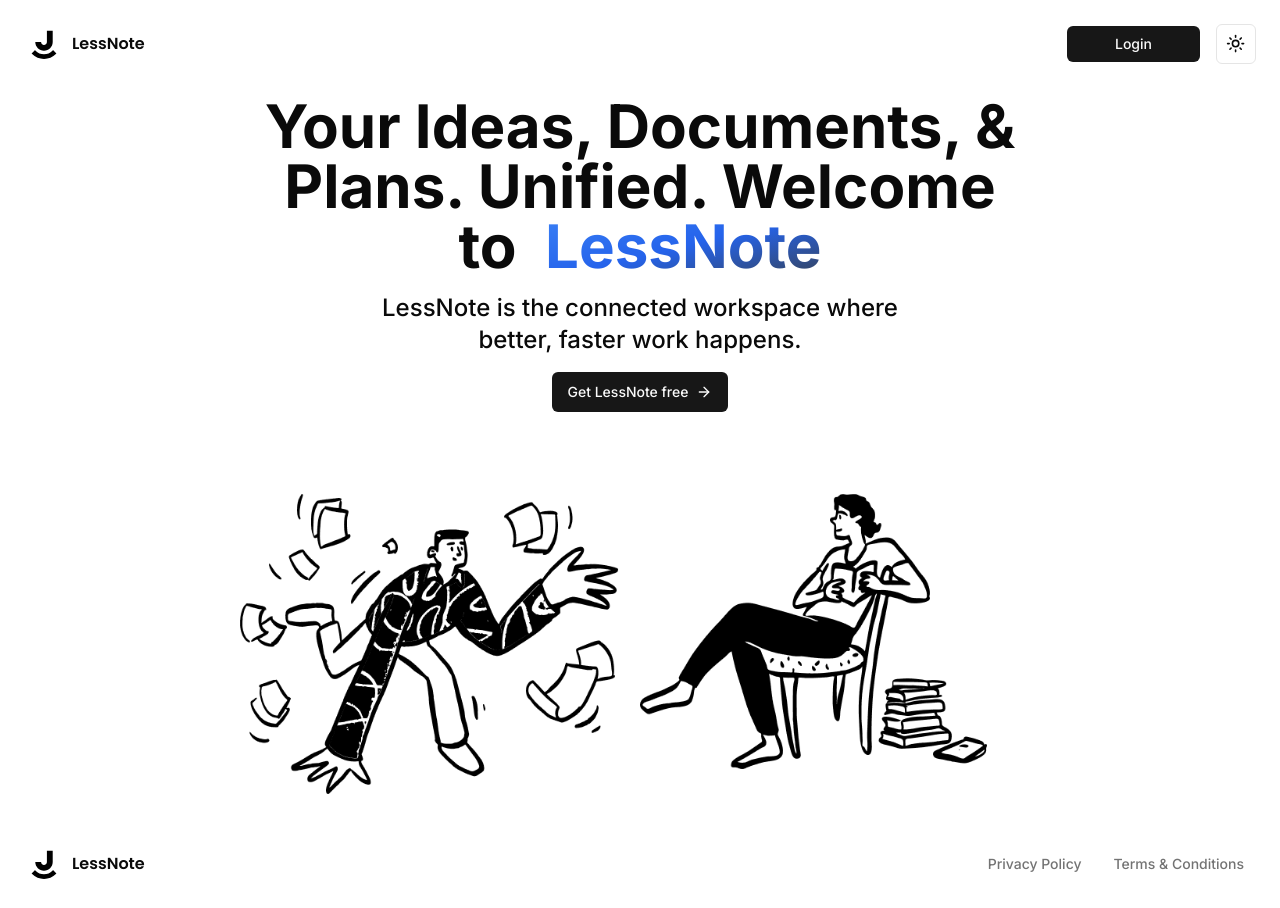
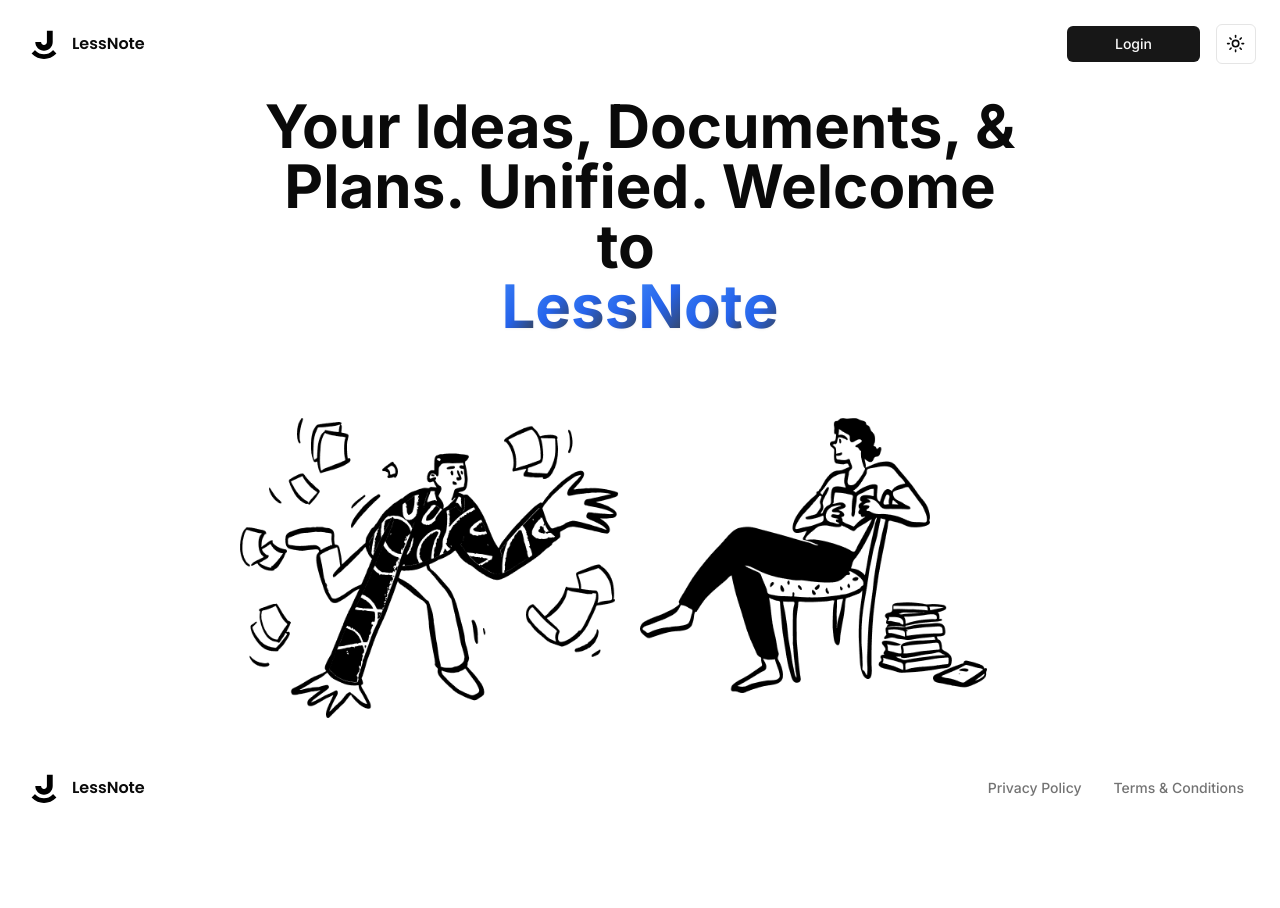
Before and after one commit to PacificD/less-note, a Next.js app: page / in a window 1280 px wide. After the commit the page ends 832 px from the top, so only its background shows below. Built offline with nearby package versions, Linux system fonts and the light colour scheme; no server answers.

Commit message:
feat(marketing): motion design

```diff
--- a/app/(marketing)/_components/heading.tsx
+++ b/app/(marketing)/_components/heading.tsx
@@ -6,27 +6,12 @@ import { useConvexAuth } from 'convex/react'
 import { Spinner } from '@/components/spinner'
 import Link from 'next/link'
 import { SignInButton } from '@clerk/clerk-react'
+import { TextStaggeredLetterPullUp, FadeIn } from '@/components/motion-variants'
 
-const Heading = () => {
+const GettingStarted = () => {
   const { isAuthenticated, isLoading } = useConvexAuth()
-
   return (
-    <div className='max-w-3xl space-y-4 text-center'>
-      <h1 className='text-3xl sm:text-5xl md:text-6xl font-bold'>
-        Your Ideas, Documents, & Plans. Unified. Welcome to &nbsp;
-        <span
-          className='underline bg-gradient-to-br from-blue-500 via-blue-600 to-gray-700
-dark:from-sky-600 dark:via-cyan-400 dark:to-cyan-200
-          bg-clip-text text-transparent text-4xl sm:text-5xl md:text-6xl'
-        >
-          LessNote
-        </span>
-      </h1>
-      <h3 className='text-base sm:text-xl md:text-2xl font-medium'>
-        LessNote is the connected workspace where
-        <br />
-        better, faster work happens.
-      </h3>
+    <>
       {isLoading && (
         <div className='w-full flex items-center justify-center'>
           <Spinner size='lg' />
@@ -47,6 +32,31 @@ dark:from-sky-600 dark:via-cyan-400 dark:to-cyan-200
           </Button>
         </SignInButton>
       )}
+    </>
+  )
+}
+
+const Heading = () => {
+  return (
+    <div className='max-w-3xl space-y-4 text-center'>
+      <h1 className='text-3xl sm:text-5xl md:text-6xl font-bold'>
+        <FadeIn>
+          Your Ideas, Documents, & Plans. Unified. Welcome to &nbsp;
+        </FadeIn>
+        <TextStaggeredLetterPullUp
+          className='underline bg-gradient-to-br from-blue-500 via-blue-600 to-gray-700
+          dark:from-sky-600 dark:via-cyan-400 dark:to-cyan-200
+          bg-clip-text text-transparent text-4xl sm:text-5xl md:text-6xl'
+          words='LessNote'
+          delay={0.08}
+          y={50}
+        />
+      </h1>
+      {/* <FadeIn as='h3' className='text-base sm:text-xl md:text-2xl font-medium'> */}
+      {/*   LessNote is the connected workspace where */}
+      {/*   <br /> */}
+      {/*   better, faster work happens. */}
+      {/* </FadeIn> */}
     </div>
   )
 }
--- /dev/null
+++ b/components/motion-variants/fade-in.tsx
@@ -0,0 +1,45 @@
+'use clinet'
+
+import { CustomDomComponent, motion, Variants } from 'framer-motion'
+import React, { ReactHTML } from 'react'
+
+interface IProps extends React.PropsWithChildren {
+  blur?: number
+  duration?: number
+  variants?: Variants
+  as?: keyof ReactHTML
+  className?: string
+}
+
+const FadeIn = ({
+  as = 'div',
+  duration = 1,
+  blur = 0,
+  variants,
+  className,
+  children
+}: IProps) => {
+  const defaultVariants = {
+    hidden: { filter: blur ? `blur(${blur}px)` : 'blur(0px)', opacity: 0 },
+    visible: { filter: 'blur(0px)', opacity: 1 }
+  }
+  const Motion: CustomDomComponent<{ className: string | undefined }> =
+    motion(as)
+
+  return (
+    <Motion
+      initial='hidden'
+      animate='visible'
+      transition={{ duration }}
+      variants={{
+        ...defaultVariants,
+        ...variants
+      }}
+      className={className}
+    >
+      {children}
+    </Motion>
+  )
+}
+
+export default FadeIn
--- /dev/null
+++ b/components/motion-variants/index.ts
@@ -0,0 +1,2 @@
+export { default as TextStaggeredLetterPullUp } from './text-staggered-letter-pull-up'
+export { default as FadeIn } from './fade-in'
--- /dev/null
+++ b/components/motion-variants/text-staggered-letter-pull-up.tsx
@@ -0,0 +1,53 @@
+'use client'
+import React, { useEffect, useState } from 'react'
+import { motion } from 'framer-motion'
+import { cn } from '@/lib/utils'
+
+interface IProps extends React.HTMLAttributes<HTMLHeadingElement> {
+  words: string
+  y?: number
+  delay?: number
+}
+
+export default function TextStaggeredLetterPullUp({
+  words,
+  y = 100,
+  delay = 0.05,
+  className
+}: IProps) {
+  const [isSSR, setIsSSR] = useState(true)
+  const letters = words.split('')
+  const pullupVariant = {
+    initial: { y, opacity: 0 },
+    animate: (i: any) => ({
+      y: 0,
+      opacity: 1,
+      transition: {
+        delay: i * delay // Delay each letter's animation by 0.05 seconds
+      }
+    })
+  }
+
+  useEffect(() => {
+    setIsSSR(false)
+  }, [])
+
+  return (
+    !isSSR && (
+      <div className='flex justify-center'>
+        {letters.map((letter, i) => (
+          <motion.h1
+            key={i}
+            variants={pullupVariant}
+            initial='initial'
+            animate='animate'
+            custom={i}
+            className={cn('drop-shadow-sm', className)}
+          >
+            {letter === ' ' ? <span>&nbsp;</span> : letter}
+          </motion.h1>
+        ))}
+      </div>
+    )
+  )
+}
--- a/package.json
+++ b/package.json
@@ -18,6 +18,7 @@
     "class-variance-authority": "^0.7.0",
     "clsx": "^2.0.0",
     "convex": "^1.3.1",
+    "framer-motion": "^10.16.4",
     "lucide-react": "^0.286.0",
     "next": "13.5.4",
     "next-themes": "^0.2.1",
```
Also changed, not shown: 1 other file (tests, documents, lock files or other folders).
